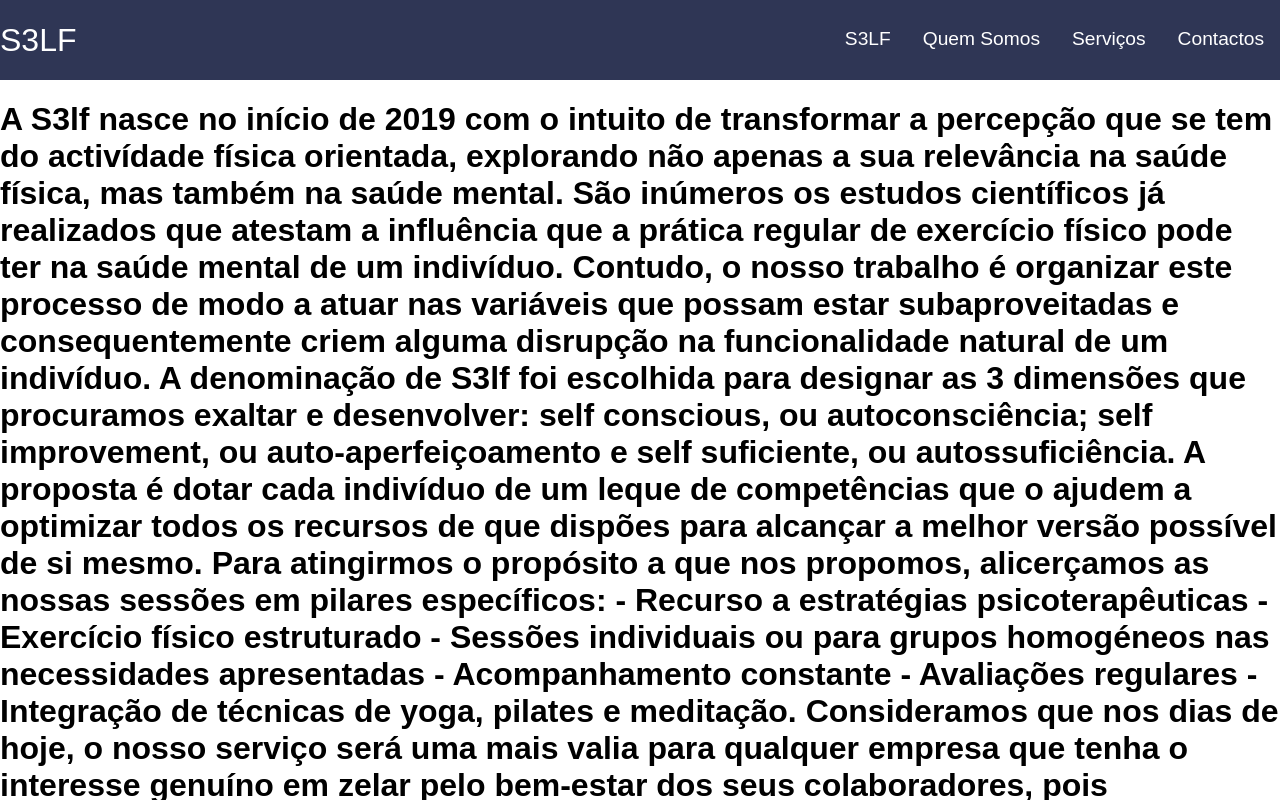
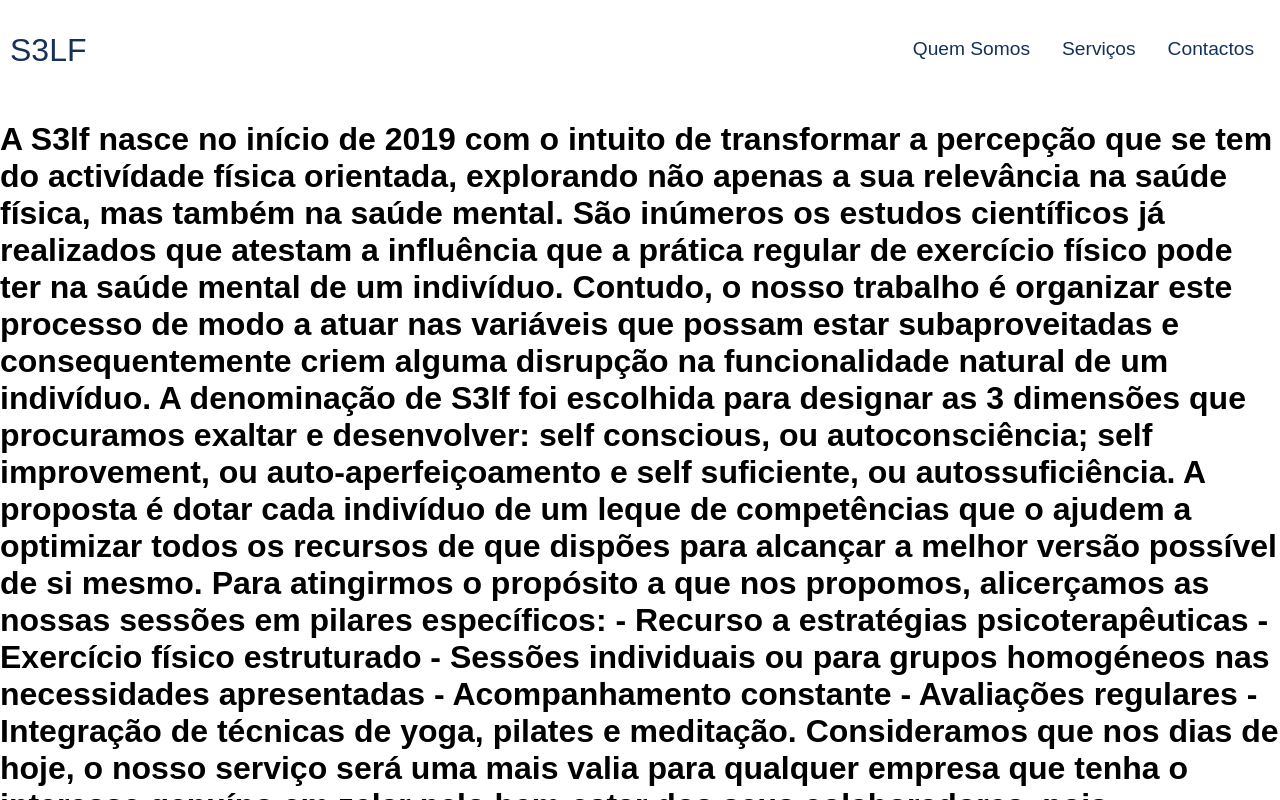
Before and after one commit to Isa1Maria/s3lf, a React (Create React App) app: page /quemsomos in a window 1280 px wide. Shown: the top 800 px of the page. Built offline with nearby package versions, Linux system fonts and the light colour scheme.

Commit message:
Updated Navbar

```diff
--- a/src/App.css
+++ b/src/App.css
@@ -1,5 +1,4 @@
 * {
   box-sizing: border-box;
-
   font-family: 'PT Sans', sans-serif;
 }
--- a/src/Componentes/Navbar/Navbar.css
+++ b/src/Componentes/Navbar/Navbar.css
@@ -1,8 +1,8 @@
 nav {
-  background: rgb(47, 54, 85);
-  height: 80px;
+  background: #fff;
+  padding: 10px;
   display: flex;
-  justify-content: center;
+  justify-content: space-between;
   align-items: center;
   font-size: 1.2rem;
   position: relative;
@@ -27,8 +27,7 @@ nav {
 }
 
 .navbar-logo {
-  color: #fff;
-  justify-self: start;
+  color: #15315a;
   cursor: pointer;
   text-decoration: none;
   font-size: 2rem;
@@ -45,7 +44,6 @@ nav {
   align-items: center;
   justify-content: space-between;
   list-style: none;
-  text-align: center;
 }
 
 .nav-item {
@@ -58,7 +56,7 @@ nav {
 }
 
 .nav-links {
-  color: #fff;
+  color: #15315a;
   display: flex;
   align-items: center;
   text-decoration: none;
@@ -66,8 +64,13 @@ nav {
   height: 100%;
 }
 
+.nav-links:hover {
+  border-bottom: none;
+  color: #874b27;
+}
+
 .fa-bars {
-  color: #fff;
+  color: #b3825a;
 }
 
 .menu-icon {
@@ -88,11 +91,11 @@ nav {
     top: 80px;
     left: -100%;
     opacity: 1;
-    transition: all 0.5s ease;
+    transition: all 0.5s ease-in-out;
   }
 
   .nav-menu.active {
-    background: #1c2237;
+    background: #b3825a;
     left: 0;
     opacity: 1;
     transition: all 0.6s ease;
@@ -101,14 +104,14 @@ nav {
 
   .nav-links {
     text-align: center;
-    padding: 2rem;
+    color: #fff;
+    padding: 5px;
     width: 100%;
     display: table;
   }
 
   .nav-links:hover {
-    color: #f00946;
-    transform: scale(1.2);
+    transform: scale(1.1);
     transition: all 0.3s ease;
   }
 
@@ -138,15 +141,7 @@ nav {
   }
 
   .fa-times {
-    color: #fff;
+    color: #b3825a;
     font-size: 2rem;
   }
-
-  .nav-btn {
-    display: flex;
-    justify-content: center;
-    align-items: center;
-    width: 100%;
-    height: 120px;
-  }
 }
--- a/src/Componentes/Navbar/Navbar.js
+++ b/src/Componentes/Navbar/Navbar.js
@@ -12,7 +12,7 @@ function Navbar() {
 
 return (
  <>
-   <IconContext.Provider value={{ color: '#fff' }}>
+   <IconContext.Provider value={{ color: '#874b27' }}>
         <nav className='navbar'>
           <div className='navbar-container container'>
             <Link to='/' className='navbar-logo' onClick={closeMobileMenu}>
@@ -22,11 +22,7 @@ return (
               {click ? <FaTimes /> : <FaBars />}
             </div>
             <ul className={click ? 'nav-menu active' : 'nav-menu'}>
-              <li className='nav-item'>
-                <Link to='/' className='nav-links' onClick={closeMobileMenu}>
-                  S3LF
-                </Link>
-              </li>
+
               <li className='nav-item'>
                 <Link
                   to='/quemsomos'
--- a/src/index.js
+++ b/src/index.js
@@ -2,7 +2,6 @@ import React from 'react';
 import ReactDOM from 'react-dom';
 import './index.css';
 import App from './App';
-import reportWebVitals from './reportWebVitals';
 
 ReactDOM.render(
   <React.StrictMode>
@@ -10,4 +9,3 @@ ReactDOM.render(
   </React.StrictMode>,
   document.getElementById('root')
 );
-reportWebVitals();
```
